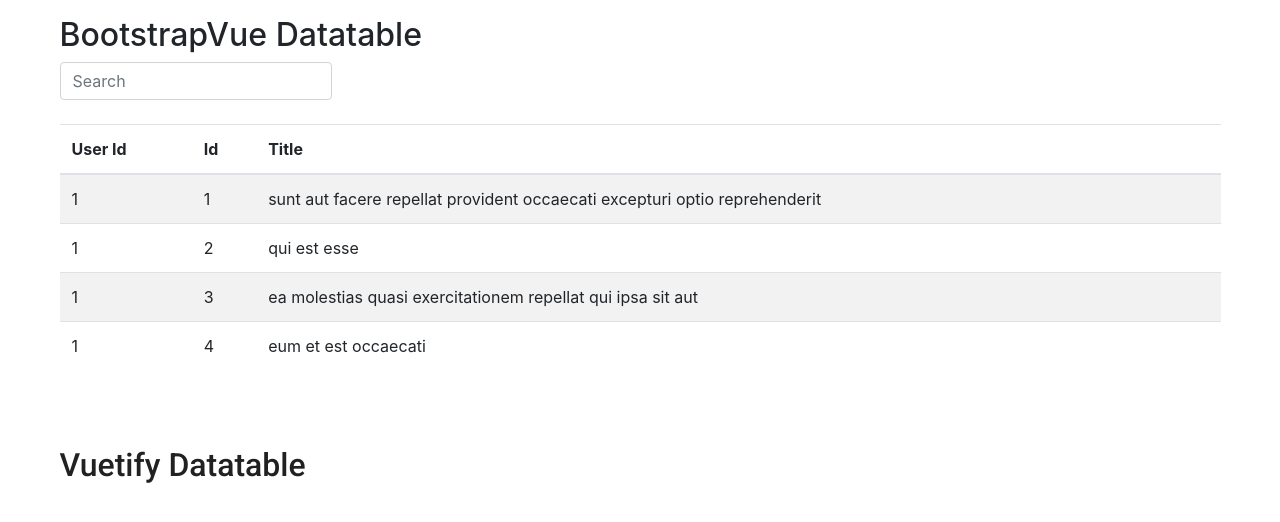
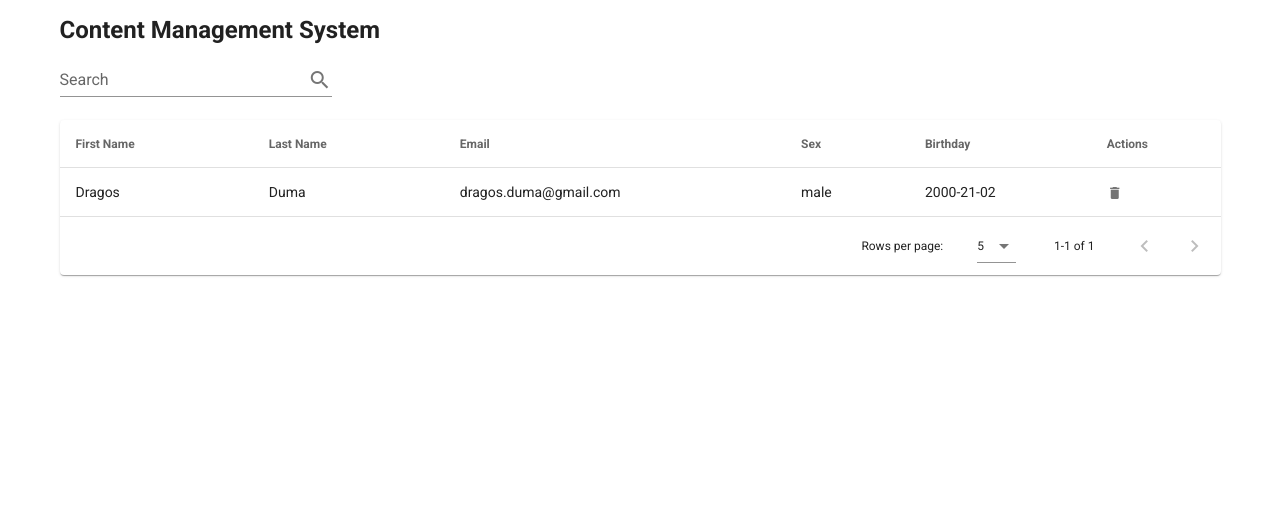
Before and after one commit to dragosduma/VueCMS, a Vue app: page / in a window 1280 px wide. Shown: the top 522 px of the page. Built offline with nearby package versions, Linux system fonts and the light colour scheme.

Commit message:
Create vuetify table

```diff
--- a/src/App.vue
+++ b/src/App.vue
@@ -1,42 +1,25 @@
 <template>
   <div>
-    <bootstrap-vue-datatable :posts="posts"></bootstrap-vue-datatable>
     <vuetify-datatable :posts="posts"></vuetify-datatable>
   </div>
 </template>
 
 <script>
-import BootstrapVueDatatable from "./components/BootstrapVueDatatable";
 import VuetifyDatatable from "./components/VuetifyDatatable";
 export default {
   name: "App",
   components: {
-    BootstrapVueDatatable,
     VuetifyDatatable,
   },
 
   data: () => ({
     posts: [
       {
-        userId: 1,
-        id: 1,
-        title:
-          "sunt aut facere repellat provident occaecati excepturi optio reprehenderit",
-      },
-      {
-        userId: 1,
-        id: 2,
-        title: "qui est esse",
-      },
-      {
-        userId: 1,
-        id: 3,
-        title: "ea molestias quasi exercitationem repellat qui ipsa sit aut",
-      },
-      {
-        userId: 1,
-        id: 4,
-        title: "eum et est occaecati",
+        lastName:"Duma",
+        firstName:"Dragos",
+        email:"dragos.duma@gmail.com",
+        sex:"male",
+        birthday:"2000-21-02"
       },
     ],
   }),
--- a/src/components/BootstrapVueDatatable.vue
+++ /dev/null
@@ -1,25 +0,0 @@
-<template>
-  <div class="container pt-3 pb-5">
-    <h2>BootstrapVue Datatable</h2>
-    <b-row>
-      <b-col md="3">
-        <b-form-input v-model="filter" type="search" placeholder="Search"></b-form-input>
-      </b-col>
-    </b-row>
-    <b-row>
-      <b-col>
-        <b-table striped hover :items="posts" :filter="filter"></b-table>
-      </b-col>
-    </b-row>
-
-  </div>
-</template>
-
-<script>
-export default {
-  props: ["posts"],
-  data: () => ({
-    filter: ""
-  })
-};
-</script>
--- a/src/components/VuetifyDatatable.vue
+++ b/src/components/VuetifyDatatable.vue
@@ -2,7 +2,33 @@
   <v-app>
     <v-main>
       <v-container>
-        <h2>Vuetify Datatable</h2>
+        <h2>Content Management System</h2>
+        <v-row>
+          <v-col md="3">
+            <v-text-field
+              v-model="search"
+              append-icon="mdi-magnify"
+              label="Search"
+              single-line
+              hide-details
+            ></v-text-field>
+          </v-col>
+        </v-row>
+        <v-row>
+          <v-col>
+            <v-data-table
+              :headers="headers"
+              :items="posts"
+              :items-per-page="5"
+              :search="search"
+              class="elevation-1"
+            >
+              <template v-slot:item.actions="{ item }">
+                <v-icon small @click="deleteItem(item)">mdi-delete</v-icon>
+              </template>
+            </v-data-table>
+          </v-col>
+        </v-row>
       </v-container>
     </v-main>
   </v-app>
@@ -10,5 +36,23 @@
 
 <script>
 export default {
+  props: ["posts"],
+  data: () => ({
+    search: "",
+    headers: [
+      { text: "First Name", value: "firstName" },
+      { text: "Last Name", value: "lastName" },
+      { text: "Email", value: "email"},
+      { text: "Sex", value: "sex"},
+      { text: "Birthday", value: "birthday"},
+      { text: "Actions", value: "actions", sortable: false},
+    ],
+  }),
+  methods: {
+    deleteItem(item) {
+      const index = this.posts.indexOf((x) => x.id === item.id);
+      this.posts.splice(index, 1);
+    },
+  },
 };
 </script>
--- a/src/main.js
+++ b/src/main.js
@@ -1,11 +1,5 @@
 import Vue from 'vue'
 import App from './App.vue'
-
-//BootstrapVue
-import { BootstrapVue } from 'bootstrap-vue'
-Vue.use(BootstrapVue)
-import 'bootstrap/dist/css/bootstrap.css'
-import 'bootstrap-vue/dist/bootstrap-vue.css'
 
 // Vuetify
 import vuetify from '@/plugins/vuetify';
```
